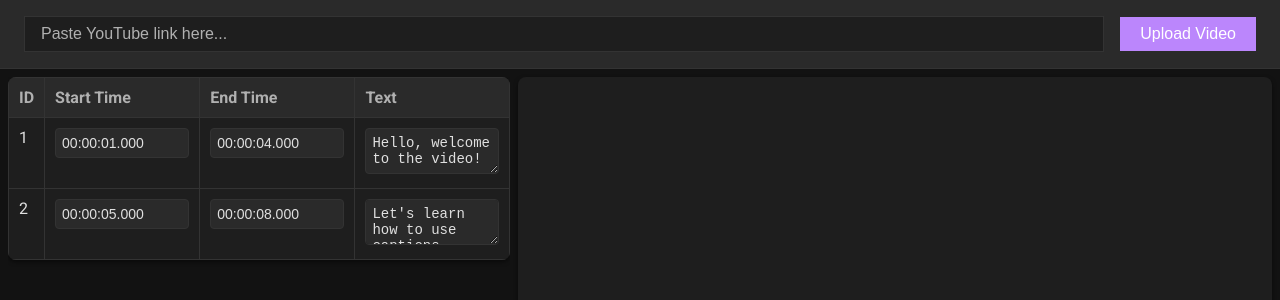
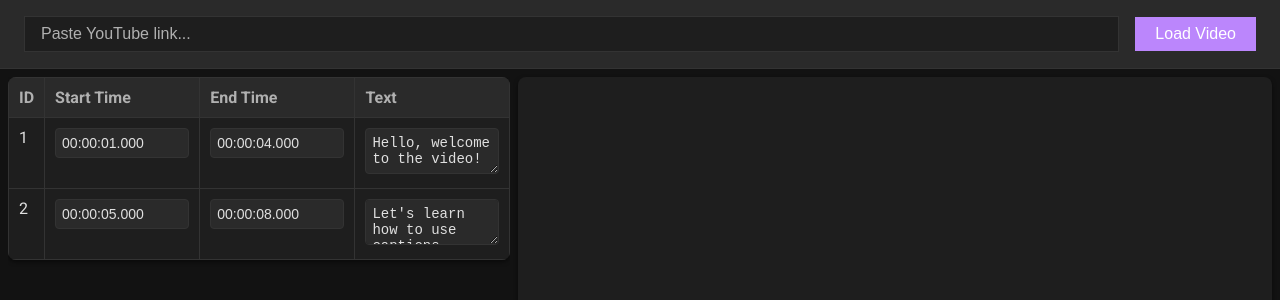
Before and after one commit to kevinsctfries/yt-caption-studio, a React (Vite) app: page / in a window 1280 px wide. Shown: the top 300 px of the page. Built offline with nearby package versions, Linux system fonts and the light colour scheme.

Commit message:
feat: add youtube URL extractor util and integrate video link input

```diff
--- a/src/App.tsx
+++ b/src/App.tsx
@@ -4,17 +4,28 @@ import Captions from "./features/captions/Captions";
 import Timeline from "./features/timeline/Timeline";
 import VideoPlayer from "./features/videoPlayer/VideoPlayer";
 import TopBar from "./features/topBar/TopBar";
+import { extractYouTubeVideoID } from "./utils/extractYouTubeVideoID";
 
 function App() {
   const [player, setPlayer] = useState<YT.Player | null>(null);
+  const [videoId, setVideoId] = useState("lYSJo36KYZk");
 
   return (
     <div>
-      <TopBar />
+      <TopBar
+        onUrlSubmit={(url: string) => {
+          const id = extractYouTubeVideoID(url);
+          if (id) {
+            setVideoId(id);
+          } else {
+            alert("Invalid YouTube URL");
+          }
+        }}
+      />
       <div className="app-container">
         <div className="main-content">
           <Captions />
-          <VideoPlayer onPlayerReady={setPlayer} />
+          <VideoPlayer videoId={videoId} onPlayerReady={setPlayer} />
         </div>
         {player && <Timeline player={player} />}
       </div>
--- a/src/features/topBar/TopBar.tsx
+++ b/src/features/topBar/TopBar.tsx
@@ -1,14 +1,32 @@
+import type React from "react";
 import "./topbar.css";
+import { useState } from "react";
 
-const TopBar = () => {
+interface TopBarProps {
+  onUrlSubmit?: (url: string) => void;
+}
+
+const TopBar = ({ onUrlSubmit }: TopBarProps) => {
+  const [input, setInput] = useState("");
+
+  const handleSubmit = (e: React.FormEvent) => {
+    e.preventDefault();
+    onUrlSubmit?.(input);
+  };
   return (
     <div className="topbar-container">
-      <input
-        type="text"
-        placeholder="Paste YouTube link here..."
-        className="topbar-input"
-      />
-      <button className="topbar-button">Upload Video</button>
+      <form onSubmit={handleSubmit} className="topbar-form">
+        <input
+          className="topbar-input"
+          type="text"
+          placeholder="Paste YouTube link..."
+          value={input}
+          onChange={e => setInput(e.target.value)}
+        />
+        <button type="submit" className="topbar-button">
+          Load Video
+        </button>
+      </form>
     </div>
   );
 };
--- a/src/features/topBar/topbar.css
+++ b/src/features/topBar/topbar.css
@@ -7,6 +7,12 @@
   border-bottom: 1px solid var(--color-border);
   box-shadow: var(--shadow-default);
   border-radius: var(--radius-default);
+}
+
+.topbar-form {
+  display: flex;
+  align-items: center;
+  width: 100%;
   gap: 1rem;
 }
 
@@ -33,9 +39,4 @@
   border-radius: var(--radius-default);
   cursor: pointer;
   font-size: var(--font-size-base);
-  transition: background-color 0.2s ease;
 }
-
-.topbar-button:hover {
-  background-color: #4338ca;
-}
--- a/src/features/videoPlayer/VideoPlayer.tsx
+++ b/src/features/videoPlayer/VideoPlayer.tsx
@@ -3,17 +3,22 @@ import { createYouTubePlayer } from "../../services/youtubePlayerService";
 import "./video-player.css";
 
 interface VideoPlayerProps {
+  videoId: string;
   onPlayerReady?: (event: YT.Player) => void;
 }
 
-const VideoPlayer = ({ onPlayerReady }: VideoPlayerProps) => {
+const VideoPlayer = ({ videoId, onPlayerReady }: VideoPlayerProps) => {
   const playerRef = useRef<HTMLDivElement>(null);
   const playerInstanceRef = useRef<YT.Player | null>(null);
 
   useEffect(() => {
     if (!playerRef.current) return;
 
-    createYouTubePlayer(playerRef.current, "dQw4w9WgXcQ", {
+    if (playerInstanceRef.current) {
+      playerInstanceRef.current.destroy();
+    }
+
+    createYouTubePlayer(playerRef.current, videoId, {
       onReady: event => {
         playerInstanceRef.current = event.target;
         onPlayerReady?.(event.target);
@@ -27,9 +32,10 @@ const VideoPlayer = ({ onPlayerReady }: VideoPlayerProps) => {
     return () => {
       if (playerInstanceRef.current) {
         playerInstanceRef.current.destroy();
+        playerInstanceRef.current = null;
       }
     };
-  }, [onPlayerReady]);
+  }, [videoId, onPlayerReady]);
 
   return (
     <div className="video-section">
--- /dev/null
+++ b/src/utils/extractYouTubeVideoID.ts
@@ -0,0 +1,5 @@
+export function extractYouTubeVideoID(url: string): string | null {
+  const regex = /(?:youtube\.com\/.*v=|youtu\.be\/)([a-zA-Z0-9_-]{11})/;
+  const match = url.match(regex);
+  return match ? match[1] : null;
+}
```
